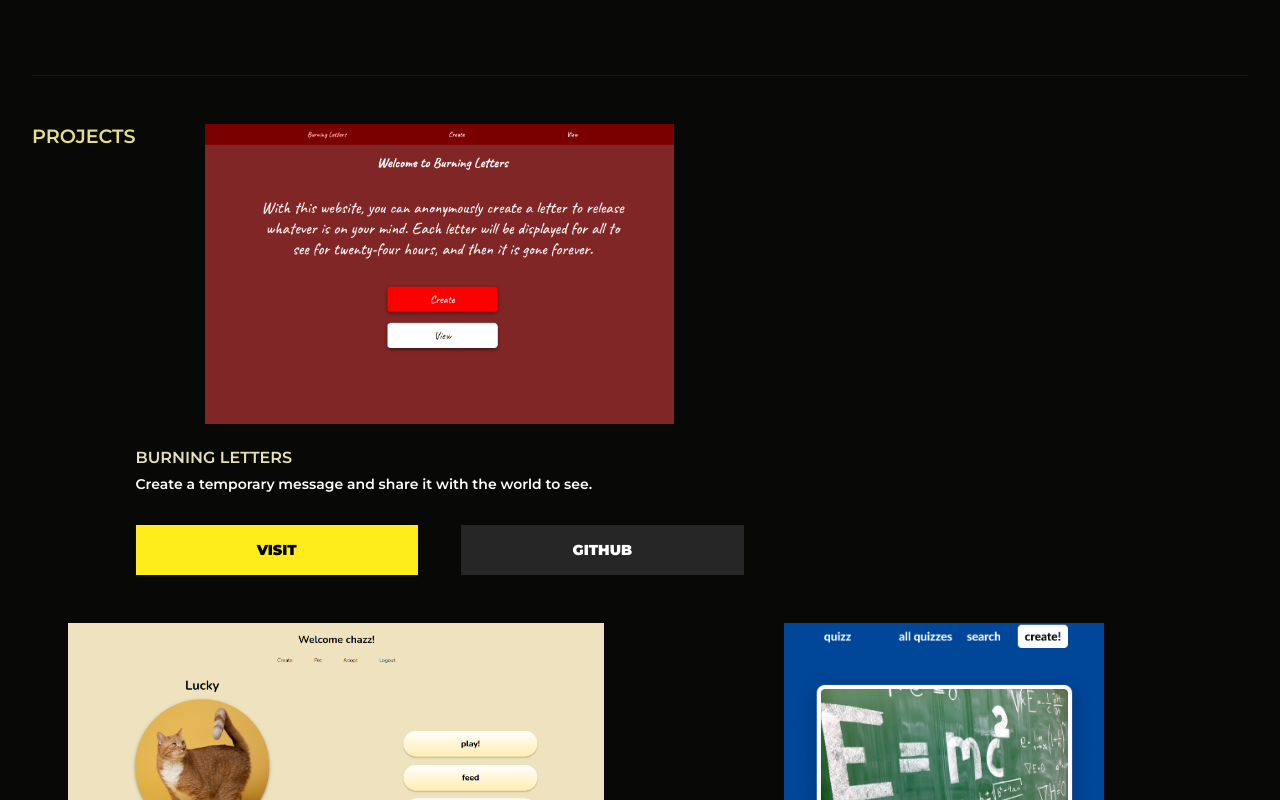
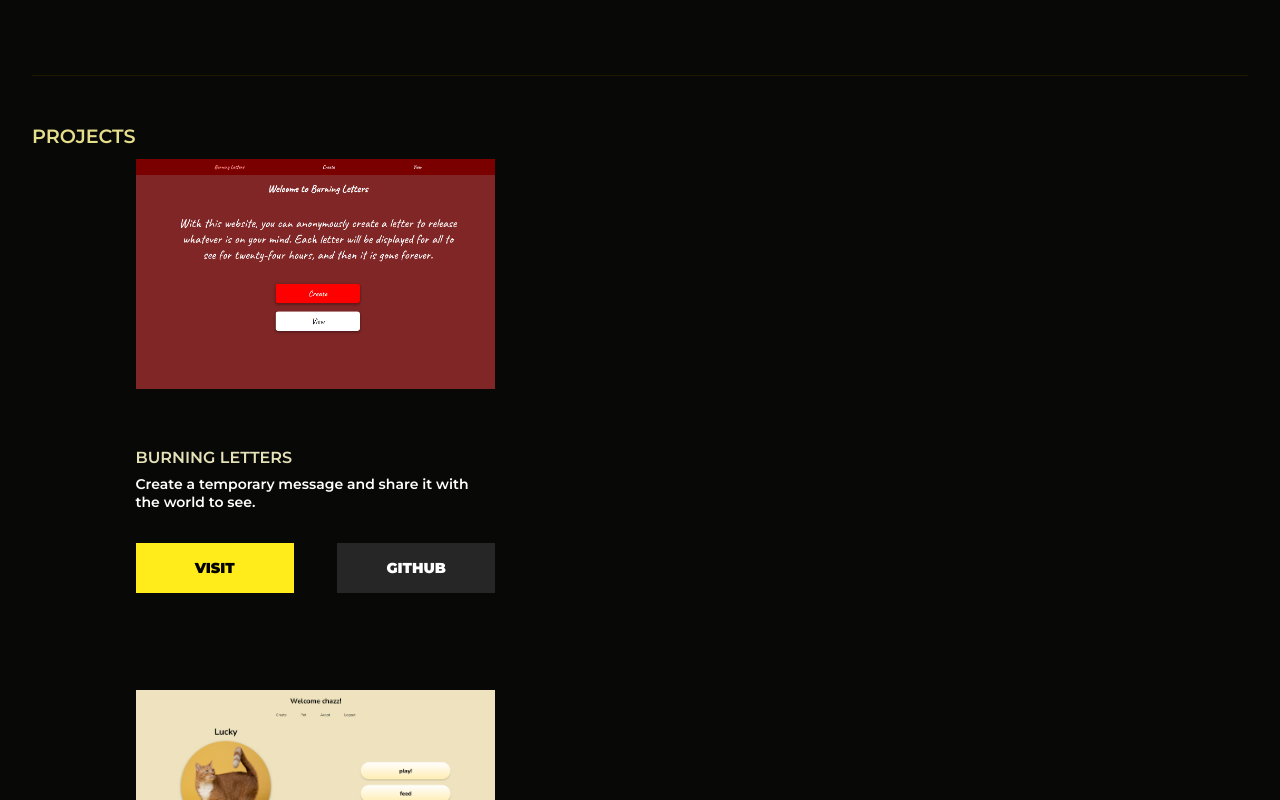
Before and after one commit to czcarrizales/react-portfolio, a React (Create React App) app: page / in a window 1280 px wide. Shown: the part 1060-1860 px from the top of the page. Built offline with nearby package versions, Linux system fonts and the light colour scheme.

Commit message:
creating div for all portfolios

```diff
--- a/src/components/App.js
+++ b/src/components/App.js
@@ -48,9 +48,12 @@ function App() {
       <hr></hr>
       <div className="portfolio-container">
       <h2 className="projects">PROJECTS</h2>
-        {portfolio.map((p) => {
+      <div className="all-portfolios">
+      {portfolio.map((p) => {
           return <Showcase title={p.title} text={p.text} image={p.image} githubLink={p.githubLink} websiteLink={p.websiteLink} />;
         })}
+      </div>
+
       </div>
         </div>
 
```
